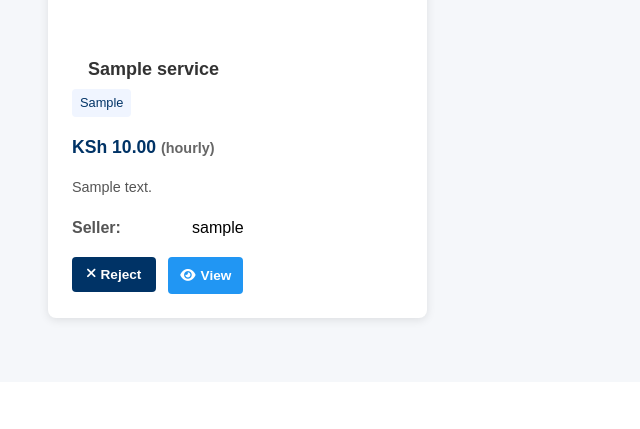
After one commit to wafuke/StrathConnectProject, a PHP site: page /public/admin_services.php in a window 1280 px wide. The commit adds this page. Shown: the part 371-800 px from the top of the page, without its empty margins (0-640 px from the left). Run offline with PHP 8.4, Linux system fonts and the light colour scheme; the visitor is signed in with stand-in values (Sample User, id 1); tables that the repository leaves empty hold one stand-in row (values such as "Sample post").

Commit message:
Admin services still need to do service_details.php

```diff
--- a/assets/style.css
+++ b/assets/style.css
@@ -1257,3 +1257,173 @@ button[type="submit"]:hover {
 .btn-back:hover {
     background-color: #5a6268;
 }
+/* admin_services.css */
+.services-container {
+    max-width: 1200px;
+    margin: 2rem auto;
+    padding: 0 1rem;
+}
+
+.services-header {
+    display: flex;
+    justify-content: space-between;
+    align-items: center;
+    margin-bottom: 2rem;
+}
+
+.services-grid {
+    display: grid;
+    grid-template-columns: repeat(auto-fill, minmax(350px, 1fr));
+    gap: 1.5rem;
+}
+
+.service-card {
+    background: white;
+    border-radius: 8px;
+    overflow: hidden;
+    box-shadow: 0 2px 10px rgba(0, 0, 0, 0.1);
+    transition: transform 0.3s ease;
+}
+
+.service-card:hover {
+    transform: translateY(-5px);
+}
+
+.service-image-container {
+    position: relative;
+    height: 200px;
+    overflow: hidden;
+}
+
+.service-image {
+    width: 100%;
+    height: 100%;
+    object-fit: cover;
+}
+
+.service-status {
+    position: absolute;
+    top: 10px;
+    right: 10px;
+    padding: 5px 10px;
+    border-radius: 20px;
+    font-size: 12px;
+    font-weight: 600;
+    color: white;
+}
+
+.status-pending {
+    background-color: #FFA500;
+}
+
+.status-approved {
+    background-color: #4CAF50;
+}
+
+.service-details {
+    padding: 1.5rem;
+}
+
+.service-title {
+    font-size: 1.2rem;
+    margin: 0 0 0.5rem 0;
+    color: #003366;
+}
+
+.service-category {
+    display: inline-block;
+    background: #f0f5ff;
+    color: #003366;
+    padding: 0.25rem 0.5rem;
+    border-radius: 4px;
+    font-size: 0.8rem;
+    margin-bottom: 0.5rem;
+}
+
+.service-price {
+    font-size: 1.1rem;
+    font-weight: 600;
+    color: #003366;
+    margin: 0.5rem 0;
+}
+
+.service-rate-type {
+    font-size: 0.9rem;
+    color: #666;
+}
+
+.service-description {
+    color: #555;
+    margin: 1rem 0;
+    font-size: 0.9rem;
+    line-height: 1.5;
+}
+
+.service-actions {
+    display: flex;
+    gap: 0.75rem;
+    margin-top: 1rem;
+}
+
+.btn {
+    padding: 8px 12px;
+    border: none;
+    border-radius: 4px;
+    cursor: pointer;
+    font-size: 0.85rem;
+    transition: all 0.2s ease;
+    display: inline-flex;
+    align-items: center;
+    gap: 5px;
+}
+
+.btn-approve {
+    background-color: #4CAF50;
+    color: white;
+}
+
+.btn-approve:hover {
+    background-color: #3e8e41;
+}
+
+.btn-reject {
+    background-color: #f44336;
+    color: white;
+}
+
+.btn-reject:hover {
+    background-color: #d32f2f;
+}
+
+.btn-view {
+    background-color: #2196F3;
+    color: white;
+}
+
+.btn-view:hover {
+    background-color: #0b7dda;
+}
+
+.empty-state {
+    grid-column: 1 / -1;
+    text-align: center;
+    padding: 40px 20px;
+    background: #f9f9f9;
+    border-radius: 8px;
+}
+
+.empty-state i {
+    font-size: 50px;
+    color: #003366;
+    margin-bottom: 20px;
+}
+
+.empty-state h3 {
+    margin: 0 0 10px 0;
+    color: #333;
+}
+
+.empty-state p {
+    margin: 0 0 20px 0;
+    color: #666;
+}
--- /dev/null
+++ b/public/admin_services.php
@@ -0,0 +1,152 @@
+<?php
+session_start();
+
+// Verify admin is logged in
+if (!isset($_SESSION['user_id']) || $_SESSION['user_type'] !== 'admin') {
+    header("Location: ../public/login.php");
+    exit();
+}
+
+// Database connection
+$host = 'localhost';
+$user = 'root';
+$pass = '';
+$db = 'strathconnect';
+
+$conn = new mysqli($host, $user, $pass, $db);
+if ($conn->connect_error) {
+    die("Connection failed: " . $conn->connect_error);
+}
+
+// Handle approval/rejection
+if ($_SERVER['REQUEST_METHOD'] === 'POST' && isset($_POST['action'], $_POST['service_id'])) {
+    $service_id = intval($_POST['service_id']);
+    $action = $_POST['action'] === 'approve' ? 1 : 0;
+
+    $query = "UPDATE services SET is_approved = ? WHERE id = ?";
+    $stmt = $conn->prepare($query);
+    $stmt->bind_param("ii", $action, $service_id);
+
+    if ($stmt->execute()) {
+        $_SESSION['success'] = "Service " . ($action ? "approved" : "rejected") . " successfully";
+    } else {
+        $_SESSION['error'] = "Error updating service: " . $stmt->error;
+    }
+    $stmt->close();
+
+    header("Location: admin_services.php");
+    exit();
+}
+
+// Get all services with seller info
+$query = "SELECT s.*, u.username as seller_name
+          FROM services s
+          JOIN users u ON s.seller_id = u.id
+          ORDER BY s.created_at DESC";
+$result = $conn->query($query);
+$services = $result->fetch_all(MYSQLI_ASSOC);
+?>
+
+<!DOCTYPE html>
+<html lang="en">
+<head>
+    <meta charset="UTF-8">
+    <meta name="viewport" content="width=device-width, initial-scale=1.0">
+    <title>Manage Services - StrathConnect</title>
+    <link rel="stylesheet" href="../assets/style.css">
+    <link rel="stylesheet" href="https://cdnjs.cloudflare.com/ajax/libs/font-awesome/6.0.0/css/all.min.css">
+</head>
+<body>
+    <div class="dashboard-container">
+        <main class="dashboard-content">
+            <div class="services-container">
+                <div class="services-header">
+                    <h1>Manage Services</h1>
+                </div>
+
+                <?php if (isset($_SESSION['success'])): ?>
+                    <div class="alert alert-success">
+                        <?php echo htmlspecialchars($_SESSION['success']); unset($_SESSION['success']); ?>
+                    </div>
+                <?php endif; ?>
+
+                <?php if (isset($_SESSION['error'])): ?>
+                    <div class="alert alert-error">
+                        <?php echo htmlspecialchars($_SESSION['error']); unset($_SESSION['error']); ?>
+                    </div>
+                <?php endif; ?>
+
+                <div class="services-grid">
+                    <?php if (empty($services)): ?>
+                        <div class="empty-state">
+                            <i class="fas fa-concierge-bell"></i>
+                            <h3>No services found</h3>
+                            <p>There are currently no services to review</p>
+                        </div>
+                    <?php else: ?>
+                        <?php foreach ($services as $service): ?>
+                            <div class="service-card">
+                                <div class="service-image-container">
+                                    <img src="../assets/images/services/<?php echo htmlspecialchars($service['image_path'] ?? 'service-placeholder.jpg'); ?>"
+                                         alt="<?php echo htmlspecialchars($service['title']); ?>" class="service-image">
+                                    <div class="service-status status-<?php echo $service['is_approved'] ? 'approved' : 'pending'; ?>">
+                                        <?php echo $service['is_approved'] ? 'Approved' : 'Pending'; ?>
+                                    </div>
+                                </div>
+
+                                <div class="service-details">
+                                    <h3 class="service-title"><?php echo htmlspecialchars($service['title']); ?></h3>
+                                    <span class="service-category"><?php echo htmlspecialchars($service['category']); ?></span>
+
+                                    <div class="service-price">
+                                        KSh <?php echo number_format($service['price'], 2); ?>
+                                        <span class="service-rate-type">(<?php echo htmlspecialchars($service['rate_type']); ?>)</span>
+                                    </div>
+
+                                    <p class="service-description">
+                                        <?php echo htmlspecialchars(substr($service['description'], 0, 150)); ?>
+                                        <?php if (strlen($service['description']) > 150): ?>...<?php endif; ?>
+                                    </p>
+
+                                    <div class="meta-item">
+                                        <span class="meta-label">Seller:</span>
+                                        <span class="meta-value"><?php echo htmlspecialchars($service['seller_name']); ?></span>
+                                    </div>
+
+                                    <div class="service-actions">
+                                        <?php if (!$service['is_approved']): ?>
+                                            <form method="POST" class="action-form">
+                                                <input type="hidden" name="service_id" value="<?php echo $service['id']; ?>">
+                                                <input type="hidden" name="action" value="approve">
+                                                <button type="submit" class="btn btn-approve">
+                                                    <i class="fas fa-check"></i> Approve
+                                                </button>
+                                            </form>
+                                        <?php endif; ?>
+
+                                        <form method="POST" class="action-form">
+                                            <input type="hidden" name="service_id" value="<?php echo $service['id']; ?>">
+                                            <input type="hidden" name="action" value="<?php echo $service['is_approved'] ? 'reject' : 'approve'; ?>">
+                                            <button type="submit" class="btn btn-<?php echo $service['is_approved'] ? 'reject' : 'approve'; ?>">
+                                                <i class="fas fa-<?php echo $service['is_approved'] ? 'times' : 'check'; ?>"></i>
+                                                <?php echo $service['is_approved'] ? 'Reject' : 'Approve'; ?>
+                                            </button>
+                                        </form>
+
+                                        <a href="service_details.php?id=<?php echo $service['id']; ?>" class="btn btn-view">
+                                            <i class="fas fa-eye"></i> View
+                                        </a>
+                                    </div>
+                                </div>
+                            </div>
+                        <?php endforeach; ?>
+                    <?php endif; ?>
+                </div>
+            </div>
+        </main>
+    </div>
+
+
+</body>
+</html>
+<?php $conn->close(); ?>
```
